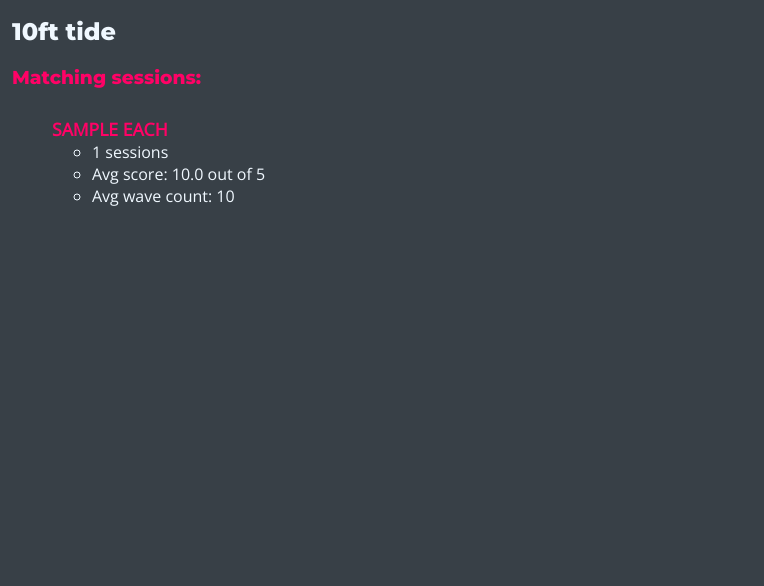
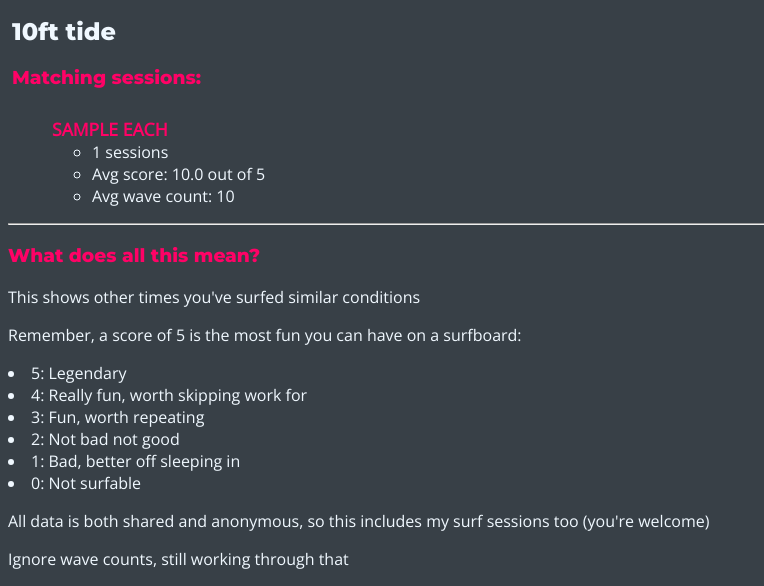
Before and after one commit to kremerica/surfiq, a Django app: template surfinfo/templates/surfinfo/getmatchingsessions.html in a window 1280 px wide. Shown: the part 360-946 px from the top of the page, without its empty margins (0-764 px from the left). Before the commit the page ends 566 px from the top, so only its background shows below. Run offline with Django 3.2, Linux system fonts and the light colour scheme; tables that the repository leaves empty hold one stand-in row (values such as "Sample post"); the template is opened without the code that fills it: values that come from a table or form of the project are taken from there, most other values are stand-ins (such as "Sample title", 1, 10 or a date in 2020); parts of the project's set-up code (start-up, migrations or seed data) failed here and were passed over.

Commit message:
Minor explanatory text

```diff
--- a/surfinfo/templates/surfinfo/getmatchingsessions.html
+++ b/surfinfo/templates/surfinfo/getmatchingsessions.html
@@ -47,6 +47,18 @@
         <h3>No matching sessions bro</h3>
         {% endif %}
     </div>
+    <hr>
+    <h3>What does all this mean?</h3>
+    <p>This shows other times you've surfed similar conditions</p>
+    <p>Remember, a score of 5 is the most fun you can have on a surfboard:</p>
+    <li>5: Legendary</li>
+    <li>4: Really fun, worth skipping work for</li>
+    <li>3: Fun, worth repeating</li>
+    <li>2: Not bad not good</li>
+    <li>1: Bad, better off sleeping in</li>
+    <li>0: Not surfable</li>
+    <p>All data is both shared and anonymous, so this includes my surf sessions too (you're welcome)</p>
+    <p>Ignore wave counts, still working through that</p>
     {% endif %}
 </body>
 <script>
```
